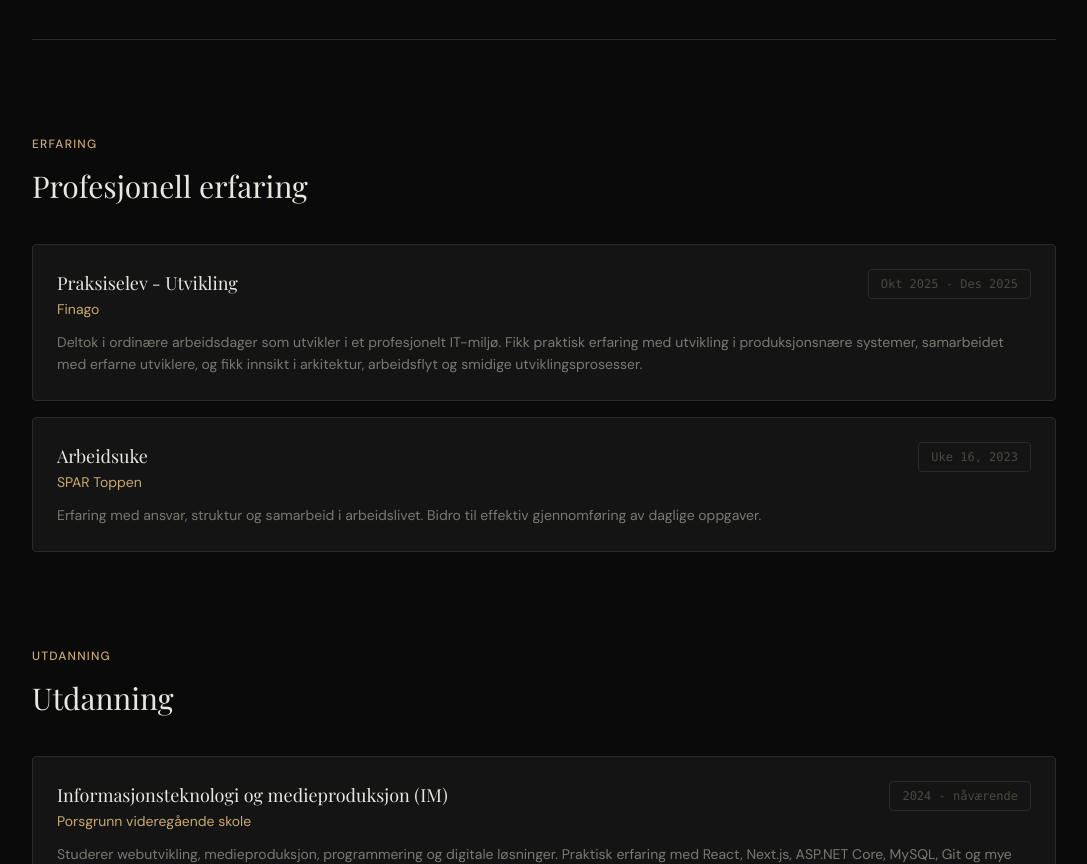
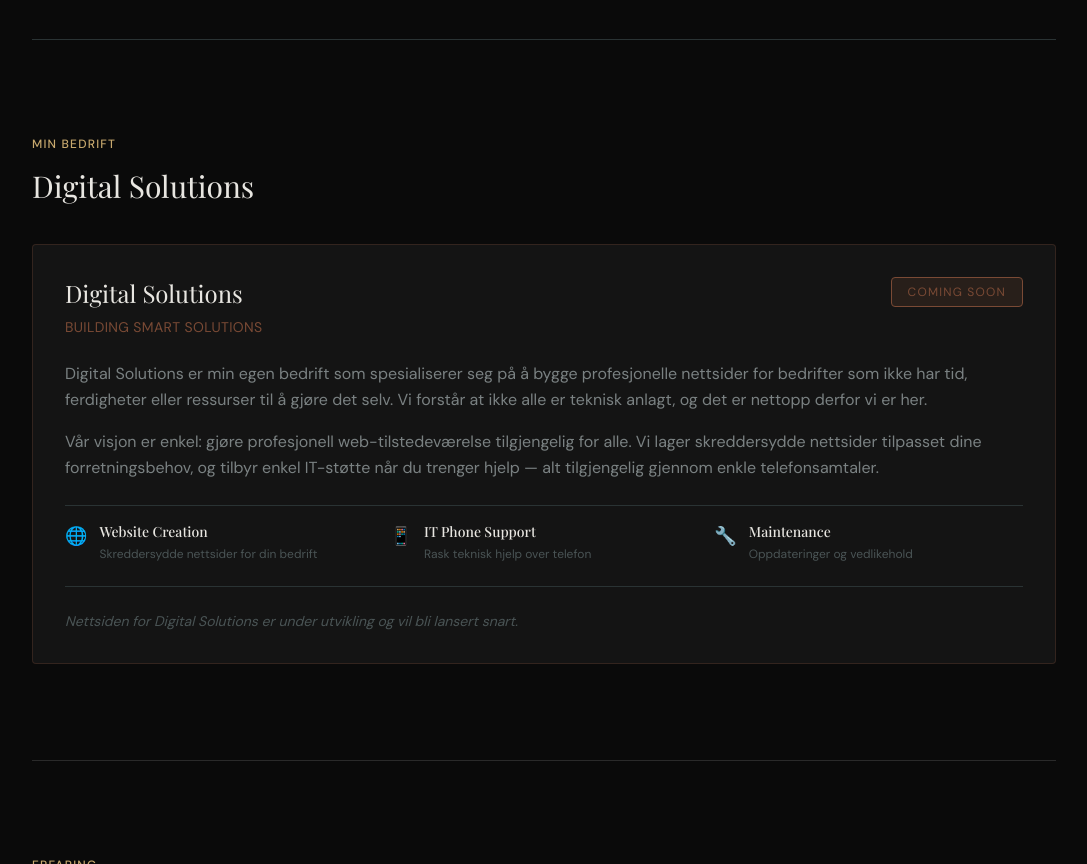
Before and after one commit to OlaHenrik08/nextjs-portfolio-ola, a Next.js app: page /about in a window 1280 px wide. Shown: the part 880-1744 px from the top of the page, without its empty margins (96-1183 px from the left). Built offline with nearby package versions, Linux system fonts and the light colour scheme.

Commit message:
added a section about my new business

```diff
--- a/app/about/page.tsx
+++ b/app/about/page.tsx
@@ -114,6 +114,90 @@ export default function AboutPage() {
             </p>
           </div>
         </div>
+         {/* Divider */}
+        <div className="border-t border-[#2a3334] mb-24" />
+
+        {/* Min bedrift */}
+        <div className="mb-24">
+          <p className="section-label">Min bedrift</p>
+          <h2 className="text-3xl font-display text-[#e8e6e1] mb-10">
+            Digital Solutions
+          </h2>
+
+          <div className="card p-8 border-[#7a4a35]/30">
+            <div className="flex items-start justify-between mb-6">
+              <div>
+                <h3 className="text-2xl font-display text-[#e8e6e1] mb-2">
+                  Digital Solutions
+                </h3>
+                <p className="text-[#7a4a35] text-sm tracking-wide uppercase">
+                  Building Smart Solutions
+                </p>
+              </div>
+              <span className="px-4 py-1.5 bg-[#7a4a35]/20 border border-[#7a4a35] text-[#7a4a35] text-xs tracking-widest uppercase rounded-sm">
+                Coming Soon
+              </span>
+            </div>
+
+            <div className="space-y-4 mb-6">
+              <p className="text-[#7a8182] leading-relaxed">
+                Digital Solutions er min egen bedrift som spesialiserer seg på å bygge
+                profesjonelle nettsider for bedrifter som ikke har tid, ferdigheter eller
+                ressurser til å gjøre det selv. Vi forstår at ikke alle er teknisk anlagt,
+                og det er nettopp derfor vi er her.
+              </p>
+              <p className="text-[#7a8182] leading-relaxed">
+                Vår visjon er enkel: gjøre profesjonell web-tilstedeværelse tilgjengelig
+                for alle. Vi lager skreddersydde nettsider tilpasset dine forretningsbehov,
+                og tilbyr enkel IT-støtte når du trenger hjelp — alt tilgjengelig gjennom
+                enkle telefonsamtaler.
+              </p>
+            </div>
+
+            {/* Services */}
+            <div className="grid grid-cols-1 sm:grid-cols-3 gap-4 pt-4 border-t border-[#2a3334]">
+              <div className="flex items-start gap-3">
+                <span className="text-[#7a4a35] text-lg">🌐</span>
+                <div>
+                  <h4 className="text-[#e8e6e1] text-sm font-medium mb-1">Website Creation</h4>
+                  <p className="text-[#4a5455] text-xs">Skreddersydde nettsider for din bedrift</p>
+                </div>
+              </div>
+              <div className="flex items-start gap-3">
+                <span className="text-[#7a4a35] text-lg">📱</span>
+                <div>
+                  <h4 className="text-[#e8e6e1] text-sm font-medium mb-1">IT Phone Support</h4>
+                  <p className="text-[#4a5455] text-xs">Rask teknisk hjelp over telefon</p>
+                </div>
+              </div>
+              <div className="flex items-start gap-3">
+                <span className="text-[#7a4a35] text-lg">🔧</span>
+                <div>
+                  <h4 className="text-[#e8e6e1] text-sm font-medium mb-1">Maintenance</h4>
+                  <p className="text-[#4a5455] text-xs">Oppdateringer og vedlikehold</p>
+                </div>
+              </div>
+            </div>
+
+            {/* Launch note */}
+            <div className="mt-6 pt-6 border-t border-[#2a3334]">
+              <p className="text-[#4a5455] text-sm italic">
+                Nettsiden for Digital Solutions er under utvikling og vil bli lansert snart.
+              </p>
+              {/* Uncomment this when the website is live:
+              <Link
+                href="https://yourwebsite.com"
+                target="_blank"
+                rel="noopener noreferrer"
+                className="inline-flex items-center gap-2 text-[#7a4a35] hover:text-[#8a6a55] text-sm mt-3 transition-colors duration-300"
+              >
+                Besøk Digital Solutions
+                <span>→</span>
+              </Link>
+              */}
+            </div>
+          </div>
+        </div>
 
         {/* Divider */}
         <div className="border-t border-[#2a2a2a] mb-24" />
@@ -164,6 +248,7 @@ export default function AboutPage() {
           ))}
         </div>
 
+
         {/* Divider */}
         <div className="border-t border-[#2a2a2a] mb-24" />
 
```
